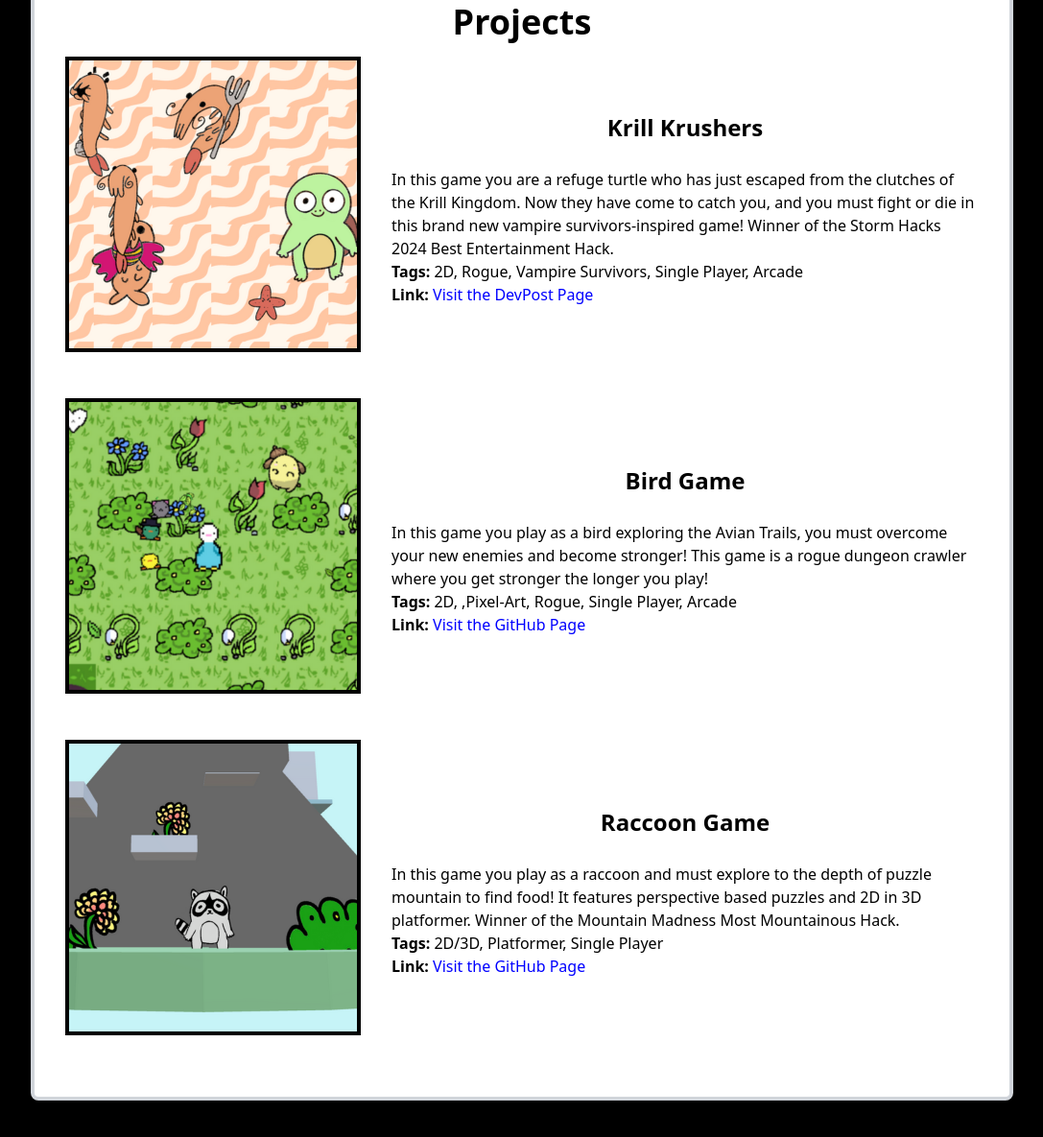
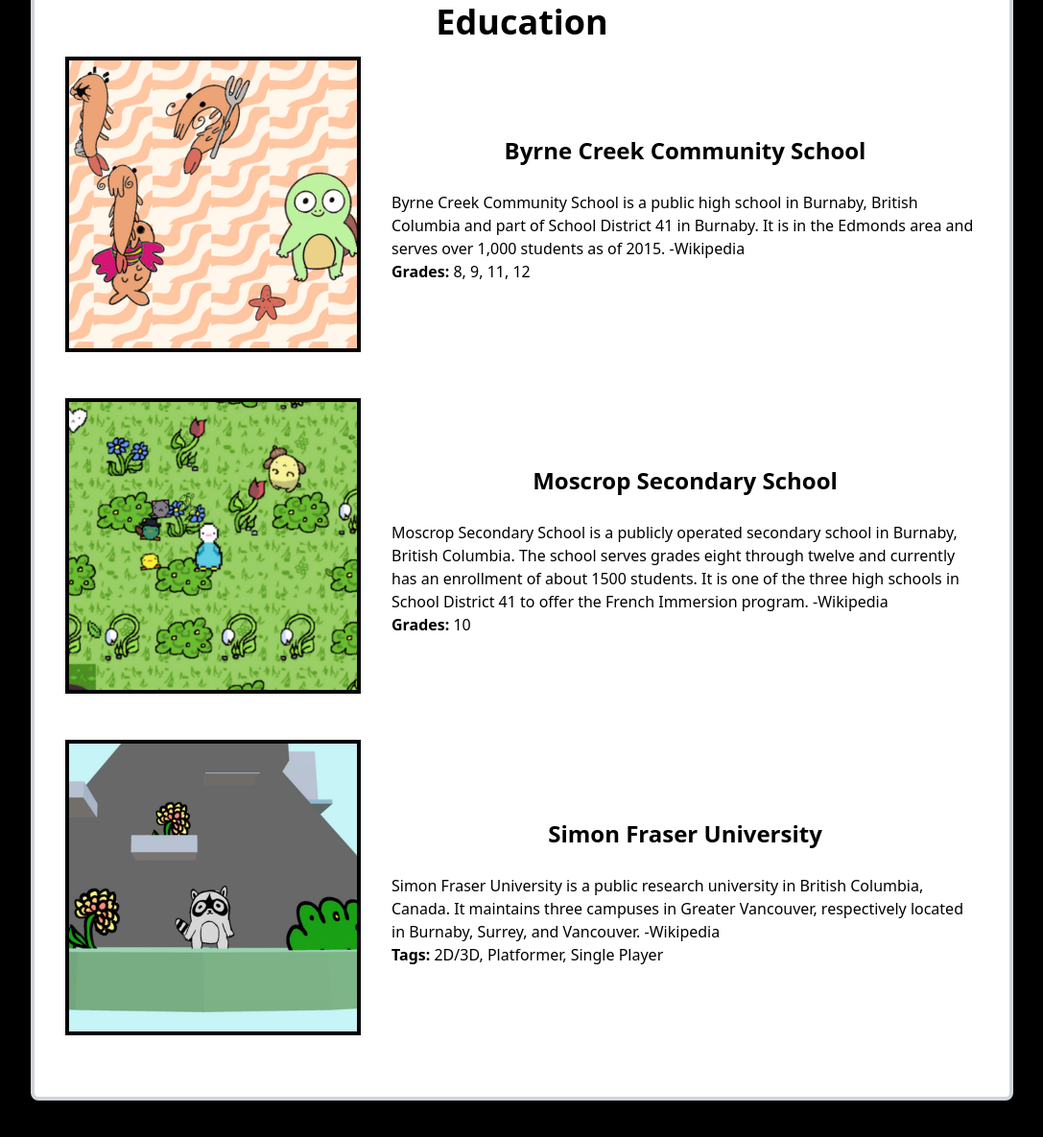
Before and after one commit to EvanDongChen/EvanDongChen.github.io, a plain HTML site: page index.html in a window 1280 px wide. Shown: the part 2248-3433 px from the top of the page at 96% size, without its empty margins (96-1183 px from the left). Drawn offline with Linux system fonts and the light colour scheme.

Commit message:
Added Names for Educational Institutes and Wiki Descriptions

```diff
--- a/index.html
+++ b/index.html
@@ -54,7 +54,7 @@
 
 
 
-
+  <!-- SECTION 2: PROJECTS -->
 
 <section id="section2" class="flex items-center justify-center bg-black py-16 mt-30" style="height: auto; margin-top: 2rem; margin-bottom: 2rem;">
     <div class="bg-white border-4 border-gray-300 shadow-lg rounded-lg p-8 w-4/5 max-w-5xl text-center">
@@ -138,7 +138,7 @@
 
 <section id="section3" class="flex items-center justify-center bg-black py-16 mt-30" style="height: auto; margin-top: 2rem; margin-bottom: 2rem;">
     <div class="bg-white border-4 border-gray-300 shadow-lg rounded-lg p-8 w-4/5 max-w-5xl text-center">
-        <h2 class="text-4xl font-bold text-black mb-8">Projects</h2>
+        <h2 class="text-4xl font-bold text-black mb-8">Education</h2>
 
         <div class="grid grid-cols-1 md:grid-cols-3 gap-8">
             <!-- Project 1 -->
@@ -147,18 +147,15 @@
                      style="width: 50%; height: auto; margin-right: 2rem; border: 4px solid black; margin-top: 1rem; margin-bottom: 2rem;">
 
                 <p style="text-align: left; margin-top: -0.5rem;"> <!-- Corrected margin -->
-                    <span style="display: block; text-align: center; font-weight: bold; font-size: 1.5rem;">Krill Krushers</span> <!-- Doubled font size -->
+                    <span style="display: block; text-align: center; font-weight: bold; font-size: 1.5rem;">Byrne Creek Community School</span> <!-- Doubled font size -->
                     <br/>
-                    In this game you are a refuge turtle who has just escaped from the clutches of the Krill Kingdom.
-                    Now they have come to catch you, and you must fight or die in this brand new vampire survivors-inspired game!
-                    Winner of the Storm Hacks 2024 Best Entertainment Hack.
+                    Byrne Creek Community School is a public high school in Burnaby, British Columbia and part of School District 41 in Burnaby.
+                    It is in the Edmonds area and serves over 1,000 students as of 2015. -Wikipedia
                     <br/>
                      <!-- LINKS AND TAGS -->
 
-                    <b>Tags: </b> 2D, Rogue, Vampire Survivors, Single Player, Arcade
+                    <b>Grades:</b> 8, 9, 11, 12
                     <br/>
-                    <b>Link: </b>
-                    <a href="https://devpost.com/software/krill-krushers?ref_content=user-portfolio&ref_feature=in_progress" style="color: blue;"> Visit the DevPost Page</a>
 
 
                 </p>
@@ -170,18 +167,18 @@
                      style="width: 50%; height: auto; margin-right: 2rem; border: 4px solid black; margin-top: 1rem; margin-bottom: 2rem;">
 
                 <p style="text-align: left; margin-top: -0.5rem;"> <!-- Updated to match Project 1 -->
-                    <span style="display: block; text-align: center; font-weight: bold; font-size: 1.5rem;">Bird Game</span> <!-- Doubled font size -->
+                    <span style="display: block; text-align: center; font-weight: bold; font-size: 1.5rem;">Moscrop Secondary School</span> <!-- Doubled font size -->
                     <br />
-                    In this game you play as a bird exploring the Avian Trails, you must overcome your new enemies and become stronger!
-                    This game is a rogue dungeon crawler where you get stronger the longer you play!
+                    Moscrop Secondary School is a publicly operated secondary school in Burnaby, British Columbia.
+                    The school serves grades eight through twelve and currently has an enrollment of about 1500 students.
+                     It is one of the three high schools in School District 41 to offer the French Immersion program. -Wikipedia
 
                     <br/>
 
                     <!-- LINKS AND TAGS -->
-                   <b>Tags: </b> 2D, ,Pixel-Art, Rogue, Single Player, Arcade
+                   <b>Grades: </b> 10
                    <br/>
-                   <b>Link: </b>
-                   <a href="https://github.com/EvanDongChen/Bird-Game.git" style="color: blue;"> Visit the GitHub Page</a>
+
 
                 </p>
             </div>
@@ -192,18 +189,17 @@
                      style="width: 50%; height: auto; margin-right: 2rem; border: 4px solid black; margin-top: 1rem; margin-bottom: 2rem;">
 
                 <p style="text-align: left; margin-top: -0.5rem;"> <!-- Updated to match Project 1 -->
-                    <span style="display: block; text-align: center; font-weight: bold; font-size: 1.5rem;">Raccoon Game</span> <!-- Doubled font size -->
+                    <span style="display: block; text-align: center; font-weight: bold; font-size: 1.5rem;">Simon Fraser University</span> <!-- Doubled font size -->
                     <br />
-                    In this game you play as a raccoon and must explore to the depth of puzzle mountain to find food!
-                    It features perspective based puzzles and 2D in 3D platformer.
-                    Winner of the Mountain Madness Most Mountainous Hack.
+                    Simon Fraser University is a public research university in British Columbia, Canada.
+                    It maintains three campuses in Greater Vancouver, respectively located in Burnaby, Surrey, and Vancouver.
+                    -Wikipedia
 
                      <!-- LINKS AND TAGS -->
                       <br/>
                    <b>Tags: </b> 2D/3D, Platformer, Single Player
                    <br/>
-                   <b>Link: </b>
-                   <a href=" https://github.com/emmyfong/racoongame" style="color: blue;"> Visit the GitHub Page</a>
+
 
                 </p>
             </div>
```
